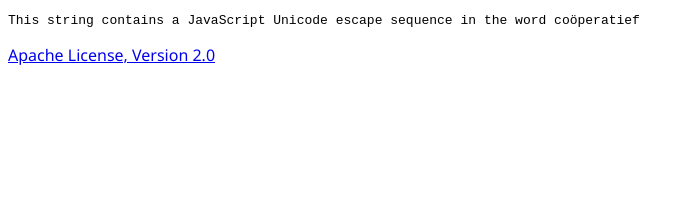
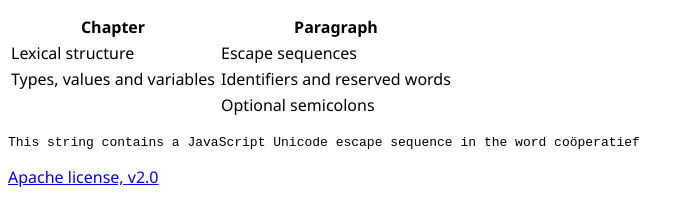
Before and after one commit to hdr1001/rhino, a plain HTML site: page index.html in a window 1280 px wide. Shown: the part 394-618 px from the top of the page, without its empty margins (0-694 px from the left). Drawn offline with Linux system fonts and the light colour scheme.

Commit message:
Added 1st implementation of a dynamic menu

```diff
--- a/index.html
+++ b/index.html
@@ -17,6 +17,7 @@
         automatically. The script will be executed after the document has been parsed,
         but before event DOMContentLoaded is fired.
     -->
+    <script type="module" src="./src/js/content.js"></script>
     <script type="module" src="./src/js/index.js"></script>
 
     <!-- The script below will load synchronously and will be executed immediately -->
@@ -35,10 +36,33 @@
         </a>
     </p>
 
+    <div id="content" style="display: flex">
+        <div id="chapters_div">
+            <table>
+                <thead><tr>
+                    <th>Chapter</th>
+                </tr></thead>
+                <tbody id="chapters_tbody">
+                    <!-- Chapter list will be populated here by JavaScript -->
+                </tbody>
+            </table>
+        </div>
+        <div id="paragraphs_div">
+            <table>
+                <thead><tr>
+                    <th>Paragraph</th>
+                </tr></thead>
+                <tbody id="paragraphs_tbody">
+                    <!-- Chapter list will be populated here by JavaScript -->
+                </tbody>
+            </table>
+        </div>
+    </div>
+
     <!-- HTML attribute that will be used to display the JavaScript output -->
     <p id="js_out"></p>
 
-    <p><a href="./LICENSE" rel="license">Apache License, Version 2.0</a></p>
+    <p><a href="./LICENSE" rel="license">Apache license, v2.0</a></p>
 
 </body>
 </html>
--- /dev/null
+++ b/src/js/content.js
@@ -0,0 +1,84 @@
+/* ********************************************************************
+//
+// Notes reading JavaScript: The Definitive Guide, 6th Edition
+// Scripts for listing the available content
+//
+// Copyright 2025 Hans de Rooij
+//
+// Licensed under the Apache License, Version 2.0 (the "License");
+// you may not use this file except in compliance with the License.
+// You may obtain a copy of the License at
+//
+//     http://www.apache.org/licenses/LICENSE-2.0
+//
+// Unless required by applicable law or agreed to in writing, software
+// distributed under the License is distributed on an "AS IS" BASIS,
+// WITHOUT WARRANTIES OR CONDITIONS OF ANY KIND, either express or implied.
+// See the License for the specific language governing permissions and
+// limitations under the License.
+//
+// ***************************************************************** */
+
+const chapters = [
+    { num: 2, desc: 'Lexical structure' },
+    { num: 3, desc: 'Types, values and variables' }
+];
+
+const paragraphs = [
+    { chapter: 2, num: 1, desc: 'Escape sequences' },
+    { chapter: 2, num: 4, desc: 'Identifiers and reserved words' },
+    { chapter: 2, num: 5, desc: 'Optional semicolons' },
+
+    { chapter: 3, num: 0, desc: 'Introduction' },
+    { chapter: 3, num: 1, desc: 'Numbers' },
+    { chapter: 3, num: 2, desc: 'Text' },
+    { chapter: 3, num: 3, desc: 'Boolean values' },
+    { chapter: 3, num: 4, desc: 'null and undefined' },
+    { chapter: 3, num: 5, desc: 'The global object' },
+    { chapter: 3, num: 6, desc: 'Wrapper objects' },
+    { chapter: 3, num: 7, desc: 'Immutable v. mutable' },
+    { chapter: 3, num: 8, desc: 'Type conversions' },
+    { chapter: 3, num: 9, desc: 'Variable declaration' },
+    { chapter: 3, num: 10, desc: 'Variable scope' }
+];
+
+let actChapter = 2, actParagraph = 1;
+
+const tbodyChapters = document.getElementById('chapters_tbody');
+const tbodyParagraphs = document.getElementById('paragraphs_tbody');
+
+const changeActChapter = numChapter => actChapter = numChapter;
+const changeActParagraph = numParagraph => actParagraph = numParagraph;
+
+function listChapters() {
+    chapters.forEach(chapter => {
+        let tr, td;
+
+        //console.log(`Adding chapter ${chapter.num}: ${chapter.desc}`);
+        tr = document.createElement('tr');
+        tbodyChapters.appendChild(tr);
+
+        td = document.createElement('td');
+        td.textContent = chapter.desc;
+        td.addEventListener('click', () => changeActChapter(chapter.num));
+        tr.appendChild(td);
+    });
+}
+
+function listChapterParagraphs() {
+    paragraphs.filter(paragraph => paragraph.chapter === actChapter).forEach(paragraph => {
+        let tr, td;
+
+        //console.log(`Adding paragraph ${paragraph.num}: ${paragraph.desc}`);
+        tr = document.createElement('tr');
+        tbodyParagraphs.appendChild(tr);
+
+        td = document.createElement('td');
+        td.textContent = paragraph.desc;
+        td.addEventListener('click', () => changeActParagraph(paragraph.num));
+        tr.appendChild(td);
+    });
+}
+
+if(tbodyChapters) listChapters();
+if(tbodyParagraphs) listChapterParagraphs();
```
